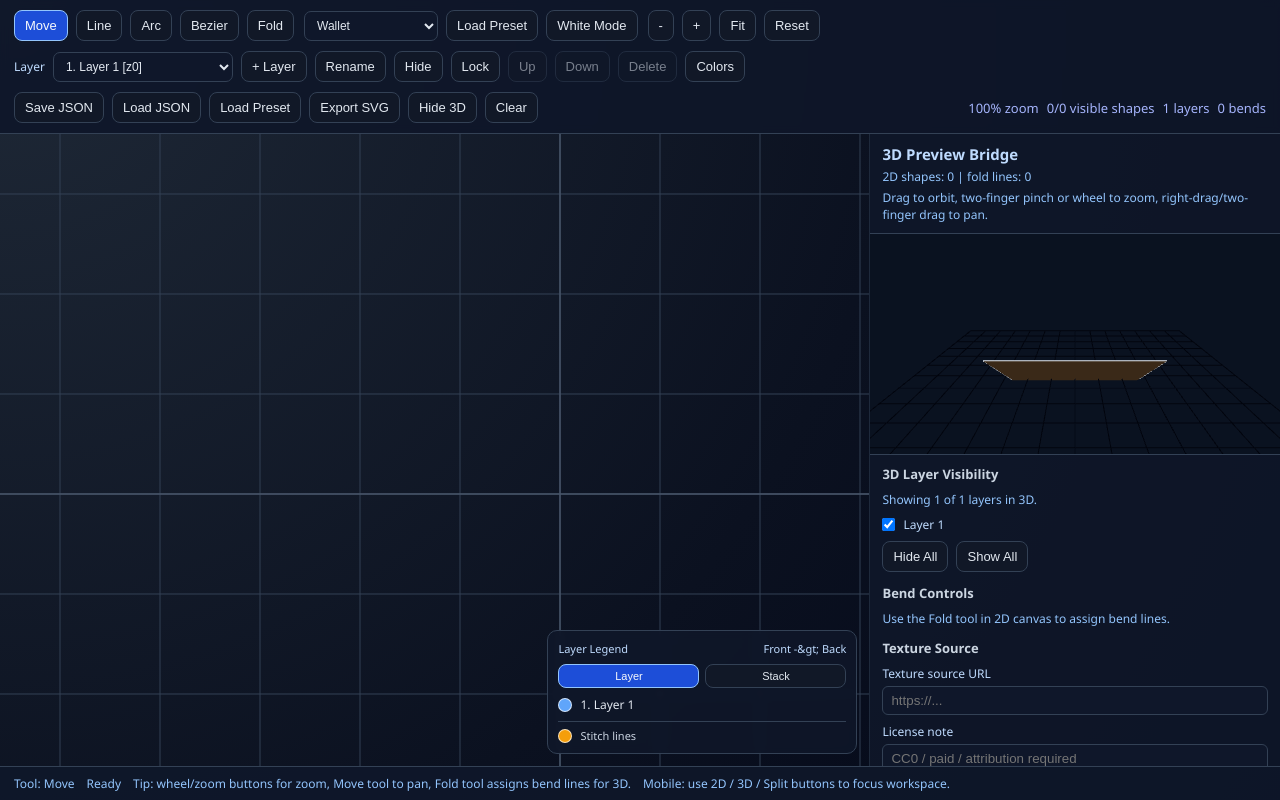
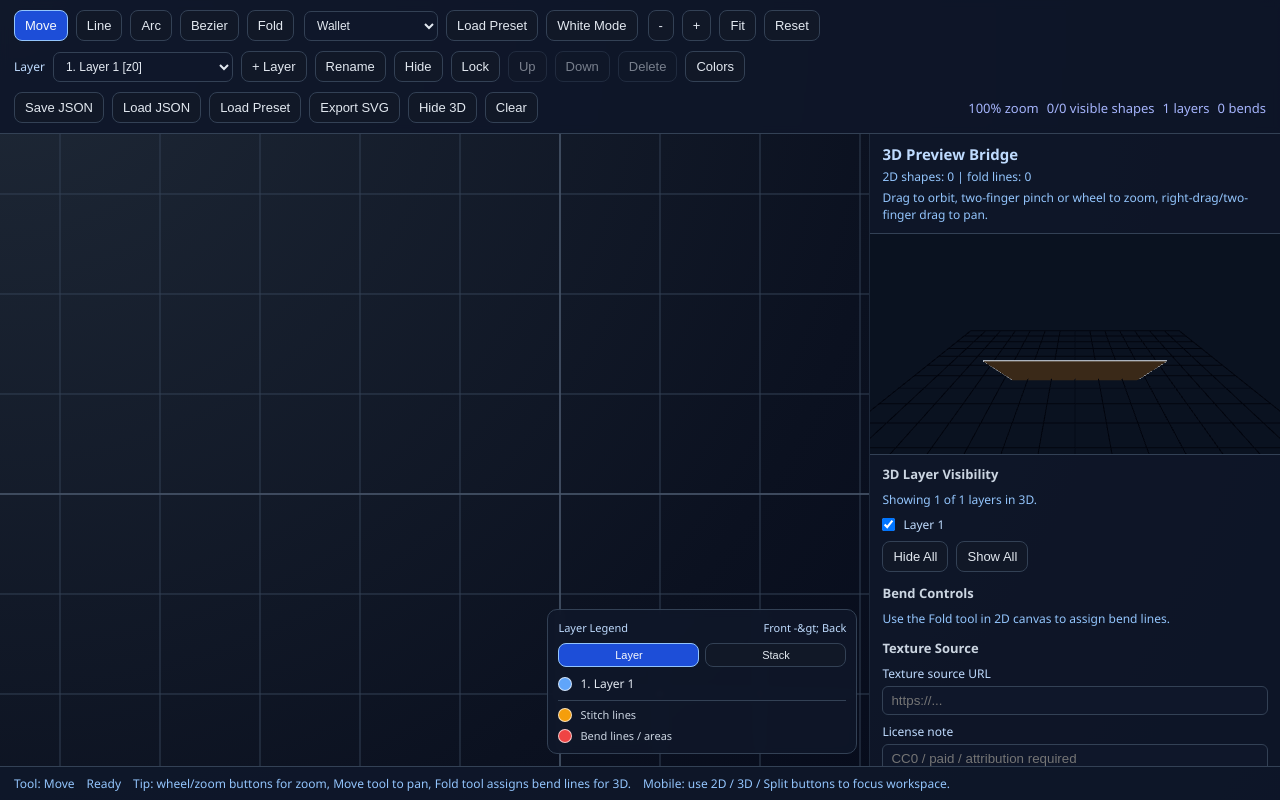
Before and after one commit to ahzs645/LeatherCad, a React (Vite) app: page / in a window 1280 px wide. Built offline with nearby package versions, Linux system fonts and the light colour scheme.

Commit message:
Add stitch and bend keys to legend modes

```diff
--- a/src/App.css
+++ b/src/App.css
@@ -408,14 +408,19 @@ button:disabled {
   text-overflow: ellipsis;
 }
 
-.layer-legend-key {
+.legend-key-list {
+  display: grid;
+  gap: 6px;
+  border-top: 1px solid var(--border-color);
+  padding-top: 6px;
+}
+
+.legend-key-item {
   display: flex;
   align-items: center;
   gap: 8px;
   font-size: 11px;
   color: var(--text-subtle);
-  border-top: 1px solid var(--border-color);
-  padding-top: 6px;
 }
 
 .stack-legend-items {
--- a/src/App.tsx
+++ b/src/App.tsx
@@ -31,6 +31,8 @@ const DEFAULT_BACK_LAYER_COLOR = '#f97316'
 const HEX_COLOR_PATTERN = /^#[0-9a-f]{6}$/i
 const STITCH_COLOR_DARK = '#f59e0b'
 const STITCH_COLOR_LIGHT = '#b45309'
+const FOLD_COLOR_DARK = '#ef4444'
+const FOLD_COLOR_LIGHT = '#dc2626'
 
 type MobileViewMode = 'editor' | 'preview' | 'split'
 type MobileOptionsTab = 'view' | 'layers' | 'file'
@@ -1180,6 +1182,7 @@ function App() {
   const showLayerLegend = !(isMobileLayout && mobileViewMode === 'split')
   const fallbackLayerStroke = themeMode === 'light' ? '#0f172a' : '#e2e8f0'
   const stitchStrokeColor = themeMode === 'light' ? STITCH_COLOR_LIGHT : STITCH_COLOR_DARK
+  const foldStrokeColor = themeMode === 'light' ? FOLD_COLOR_LIGHT : FOLD_COLOR_DARK
 
   return (
     <div className={`app-shell ${themeMode === 'light' ? 'theme-light' : 'theme-dark'}`}>
@@ -1538,10 +1541,6 @@ function App() {
                         </div>
                       ))}
                     </div>
-                    <div className="layer-legend-key">
-                      <span className="layer-legend-swatch" style={{ backgroundColor: stitchStrokeColor }} />
-                      <span>Stitch lines</span>
-                    </div>
                   </>
                 ) : (
                   <div className="stack-legend-items">
@@ -1554,6 +1553,17 @@ function App() {
                     ))}
                   </div>
                 )}
+
+                <div className="legend-key-list">
+                  <div className="legend-key-item">
+                    <span className="layer-legend-swatch" style={{ backgroundColor: stitchStrokeColor }} />
+                    <span>Stitch lines</span>
+                  </div>
+                  <div className="legend-key-item">
+                    <span className="layer-legend-swatch" style={{ backgroundColor: foldStrokeColor }} />
+                    <span>Bend lines / areas</span>
+                  </div>
+                </div>
               </div>
             </div>
           )}
```
